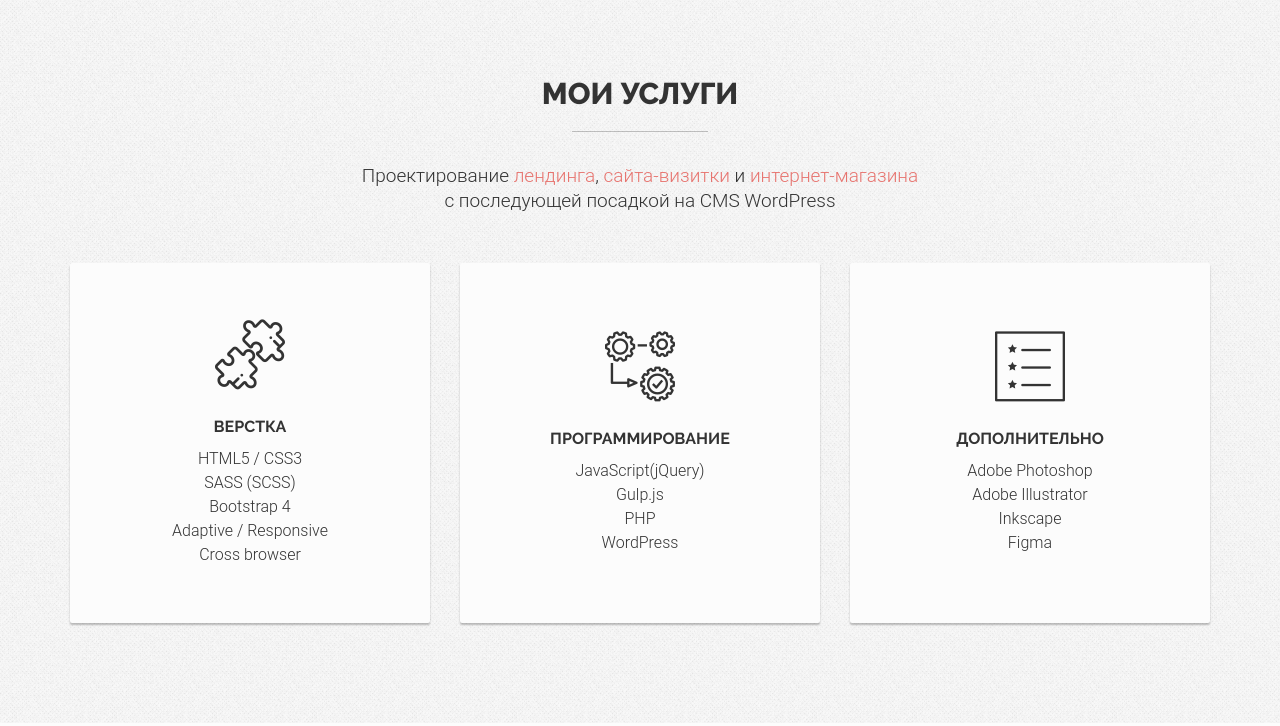
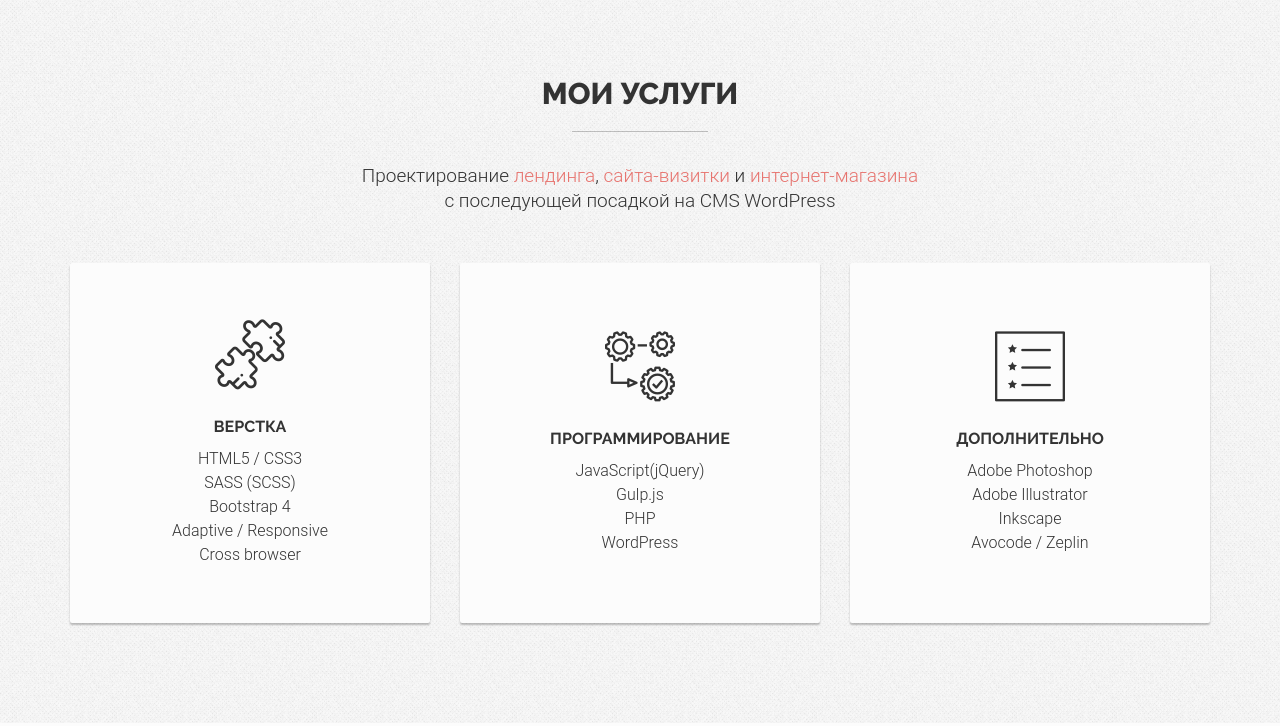
Before and after one commit to devandreyilin/portfolio, a PHP site: page / in a window 1280 px wide. Shown: the part 849-1575 px from the top of the page. Run offline with PHP 8.4, Linux system fonts and the light colour scheme; some web fonts are replaced.

Commit message:
remove figma add avocode/zeplin to additional

```diff
--- a/app/index.php
+++ b/app/index.php
@@ -140,7 +140,7 @@
                         <li class="s-services-card__item">Adobe Photoshop</li>
                         <li class="s-services-card__item">Adobe Illustrator</li>
                         <li class="s-services-card__item">Inkscape</li>
-                        <li class="s-services-card__item">Figma</li>
+                        <li class="s-services-card__item">Avocode / Zeplin</li>
                      </ul>
                   </div>
                   <!-- /.s-services-card -->
--- a/gulpfile.js
+++ b/gulpfile.js
@@ -12,7 +12,7 @@ let gulp = require('gulp'),
 
 gulp.task('browser-sync', function () {
    browserSync({
-      proxy: "web-dev.local",
+      proxy: "web-dev.loc",
       // server: {
       //    baseDir: './app'
       // },
```
